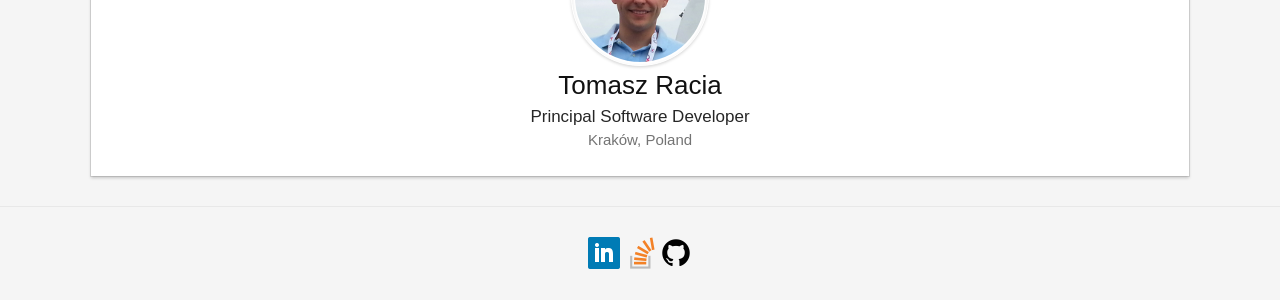
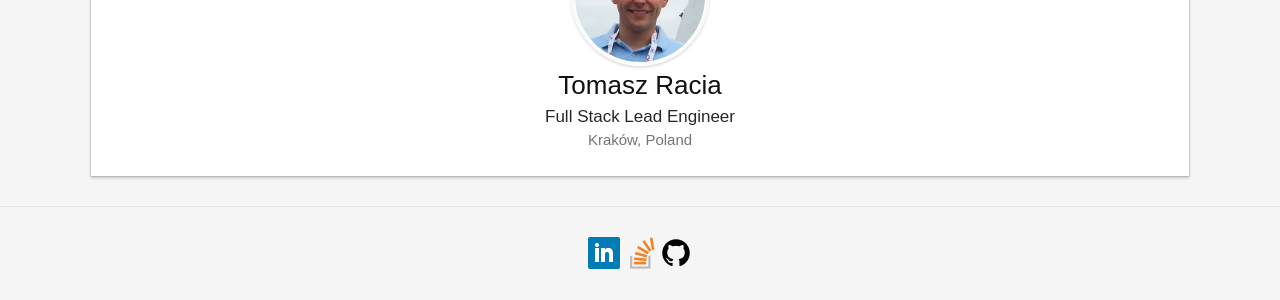
Before and after one commit to raciat/raciat.github.io, a Jekyll site: the page built from index.md, in a window 1280 px wide. Shown: the part 390-690 px from the top of the page. Built offline with Jekyll 4.4.1, drawn with Linux system fonts in a browser that asks for light colours.

Commit message:
Updated job title after switching to UBS

```diff
--- a/_config.yml
+++ b/_config.yml
@@ -20,7 +20,7 @@ title: GitHub Profile of Tomasz Racia
 email: tomasz.racia@gmail.com
 
 profile_name: Tomasz Racia
-profile_job_title: Principal Software Developer
+profile_job_title: Full Stack Lead Engineer
 profile_location: Kraków, Poland
 profile_linkedin: https://www.linkedin.com/in/racia/
 profile_stackoverflow: http://stackoverflow.com/users/4320003/tomasz-racia?tab=profile
```
